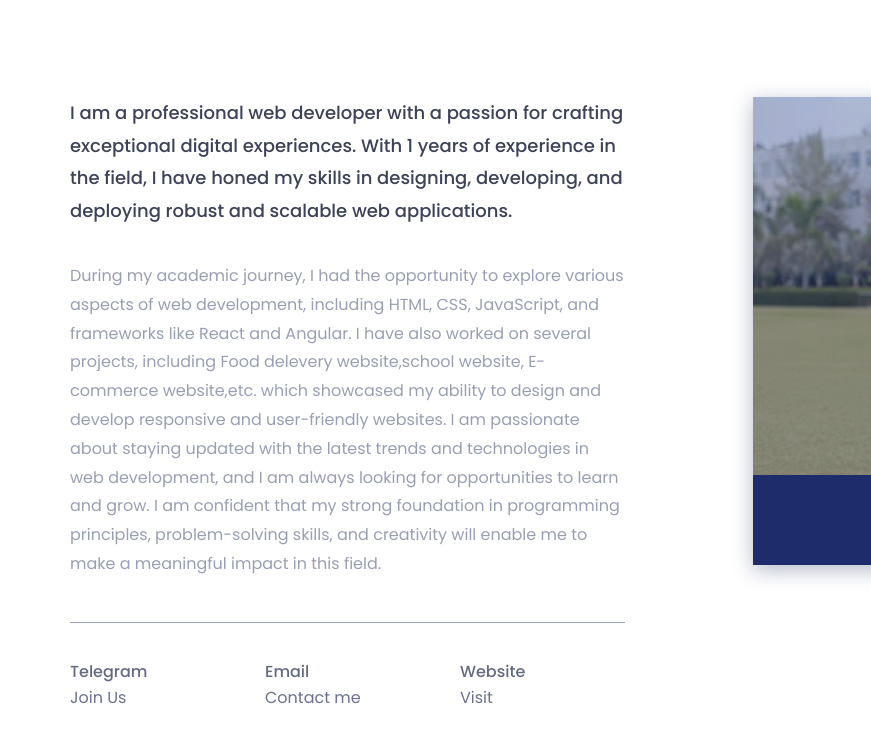
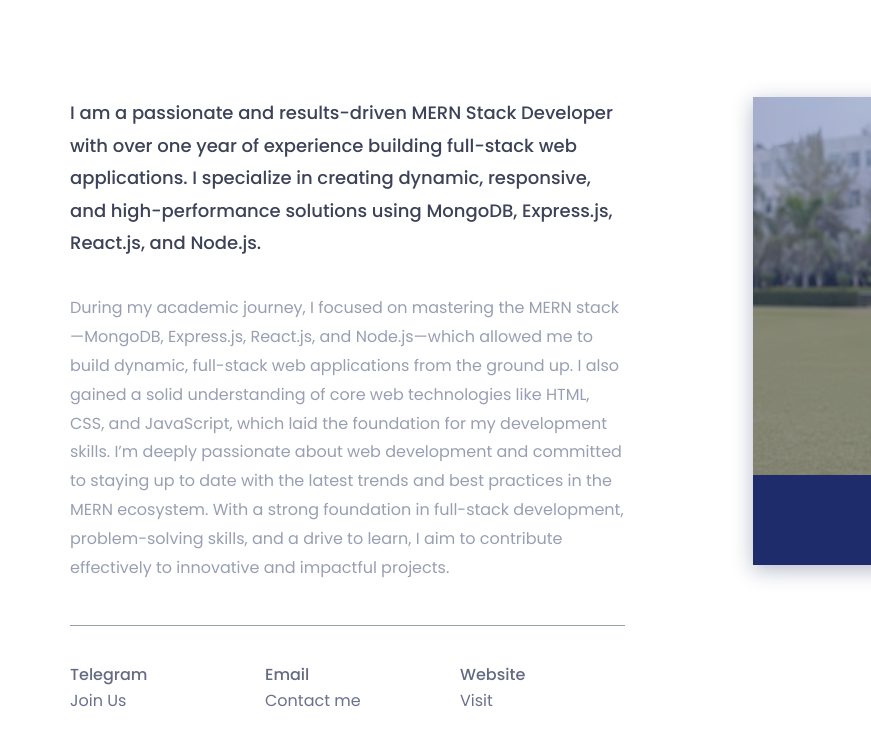
Before and after one commit to ziyarashidd/ziyaportfolio1, a plain HTML site: page index.html in a window 1280 px wide. Shown: the part 1020-1766 px from the top of the page, 0-871 px from the left. Drawn offline with nearby package versions, Linux system fonts and the light colour scheme; files whose address does not match are found by name.

Commit message:
Update index.html

```diff
--- a/index.html
+++ b/index.html
@@ -136,7 +136,7 @@
 							const typingAnimationElement = document.getElementById('typing-animation');
 
 							// Create an array of typing text
-							const typingTexts = ['frontend Developer', 'java Developer', 'python Developer', 'DSA Developer', 'Video Editor'];
+							const typingTexts = ['MernStack Developer', 'Frontend Developer', 'Backend Developer', 'Java Developer', 'DSA'];
 
 							// Create a function to display the typing animation for a given text
 							function playTypingAnimation(text) {
@@ -180,21 +180,12 @@
 					<div class="col-sm-6">
 						<div class="single-about-txt">
 							<h3>
-								I am a professional web developer with a passion for crafting exceptional digital
-								experiences. With 1 years of experience in the field, I have honed my skills in
-								designing, developing, and deploying robust and scalable web applications.
+								I am a passionate and results-driven MERN Stack Developer with over one year of experience building full-stack web applications. I specialize in creating dynamic, responsive, and high-performance solutions using MongoDB, Express.js, React.js, and Node.js.
 							</h3>
 							<p>
-								During my academic journey, I had the opportunity to explore various aspects of web
-								development, including HTML, CSS, JavaScript, and frameworks like React and Angular. I
-								have also worked on several projects, including Food delevery website,school website,
-								E-commerce website,etc. which showcased my ability to design and develop responsive and
-								user-friendly websites.
+								During my academic journey, I focused on mastering the MERN stack—MongoDB, Express.js, React.js, and Node.js—which allowed me to build dynamic, full-stack web applications from the ground up. I also gained a solid understanding of core web technologies like HTML, CSS, and JavaScript, which laid the foundation for my development skills.
 
-								I am passionate about staying updated with the latest trends and technologies in web
-								development, and I am always looking for opportunities to learn and grow. I am confident
-								that my strong foundation in programming principles, problem-solving skills, and
-								creativity will enable me to make a meaningful impact in this field.
+								I’m deeply passionate about web development and committed to staying up to date with the latest trends and best practices in the MERN ecosystem. With a strong foundation in full-stack development, problem-solving skills, and a drive to learn, I aim to contribute effectively to innovative and impactful projects.
 
 							</p>
 							<div class="row">
@@ -569,7 +560,7 @@
 												<span><i class="fa fa-circle" aria-hidden="true"></i></span>
 												2024-2025
 											</h2>
-											<h3>Web Developer</h3>
+											<h3>Backend Development</h3>
 										</div>
 										<!--/.experience-time-->
 									</div>
```
